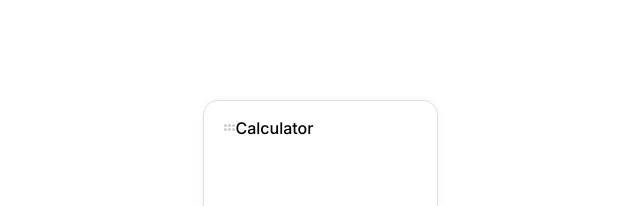
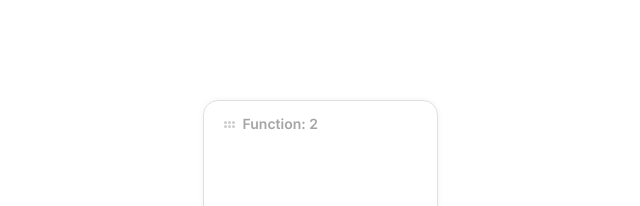
Before and after one commit to CelestialAzure/function-chain, a React (Create React App) app: page / in a window 1280 px wide. Shown: the top 206 px of the page, without its empty margins (320-960 px from the left). Built offline with nearby package versions, Linux system fonts and the light colour scheme.

Commit message:
ADDED : Header (static ui complete)

```diff
--- a/src/components/CalculatorNode/Header.tsx
+++ b/src/components/CalculatorNode/Header.tsx
@@ -5,7 +5,7 @@ const Header: React.FC = () => {
   return (
     <div className="calculator-node--header">
       <DotCluster />
-      <p className="calculator-node--header--title">Calculator</p>
+      <p className="calculator-node--header--title">Function: 2</p>
     </div>
   );
 };
--- a/src/styles/components/calculatorNode/_header.scss
+++ b/src/styles/components/calculatorNode/_header.scss
@@ -4,5 +4,10 @@
   align-items: center;
 
   &--title {
+    margin-left: 7px;
+    font-weight: 600;
+    line-height: 16.94px;
+    font-size: 14px;
+    color: #a5a5a5;
   }
 }
```
